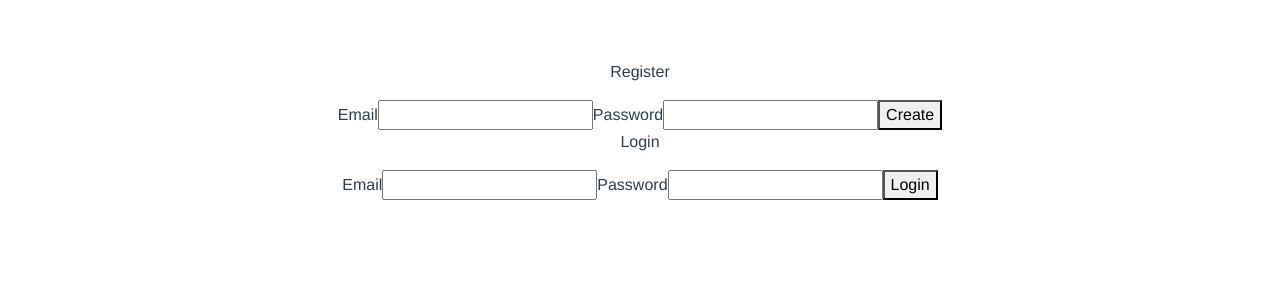
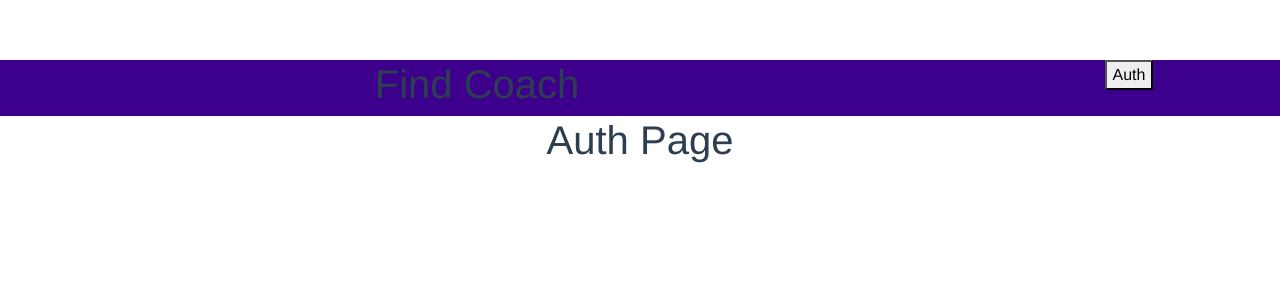
Before and after one commit to GHONEIMOsama/FindCoach, a Vue app: page /auth in a window 1280 px wide. Shown: the top 300 px of the page. Built offline with nearby package versions, Linux system fonts and the light colour scheme.

Commit message:
FEAT: init routes for authPage and coachesList

```diff
--- a/src/App.vue
+++ b/src/App.vue
@@ -1,17 +1,15 @@
 <template>
-  <create-account></create-account>
-  <user-login></user-login>
+  <the-header></the-header>
+  <router-view></router-view>
 </template>
 
 <script>
-import CreateAccount from "./components/CreateAccount.vue";
-import UserLogin from "./components/UserLogin.vue";
+import TheHeader from "./components/layouts/TheHeader.vue";
 
 export default {
   name: "App",
   components: {
-    CreateAccount,
-    UserLogin,
+    TheHeader,
   },
 };
 </script>
--- /dev/null
+++ b/src/components/layouts/TheHeader.vue
@@ -0,0 +1,19 @@
+<template>
+  <div class="row bg-violet">
+    <div class="col-9">
+      <h1>Find Coach</h1>
+    </div>
+    <div class="col-3">
+      <router-link to="/auth">
+        <button type="button">Auth</button>
+      </router-link>
+    </div>
+  </div>
+</template>
+
+<script>
+export default {};
+</script>
+
+<style scoped>
+</style>
--- a/src/main.css
+++ b/src/main.css
@@ -1 +1,5 @@
 @import "~bootstrap/dist/css/bootstrap.css";
+
+.bg-violet {
+    background-color: #3d008d;
+}
--- /dev/null
+++ b/src/pages/AuthPage.vue
@@ -0,0 +1,7 @@
+<template>
+  <h1>Auth Page</h1>
+</template>
+
+<script>
+export default {};
+</script>
--- /dev/null
+++ b/src/pages/CoachesList.vue
@@ -0,0 +1,7 @@
+<template>
+  <h1>Coaches List</h1>
+</template>
+
+<script>
+export default {};
+</script>
--- a/src/router.js
+++ b/src/router.js
@@ -1,8 +1,14 @@
 import { createRouter, createWebHistory } from 'vue-router';
+import AuthPage from './pages/AuthPage.vue';
+import CoachesList from './pages/CoachesList.vue';
 
 const router = createRouter({
     history: createWebHistory(),
-    routes: []
+    routes: [
+        {path: '/', redirect: '/coaches'},
+        {path: '/auth', component: AuthPage},
+        {path: '/coaches', component: CoachesList}
+    ]
 });
 
 export default router;
```
